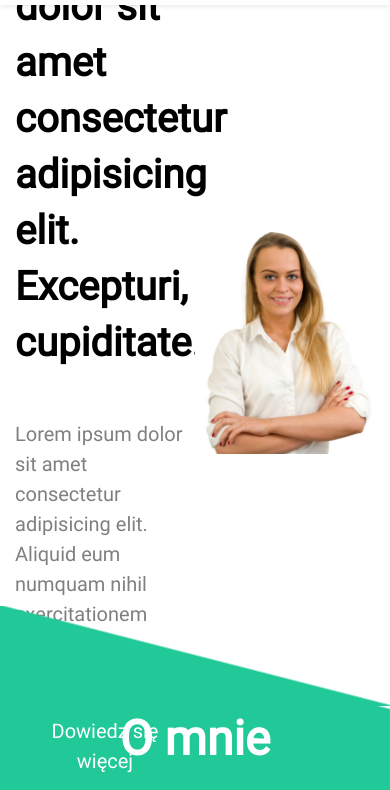
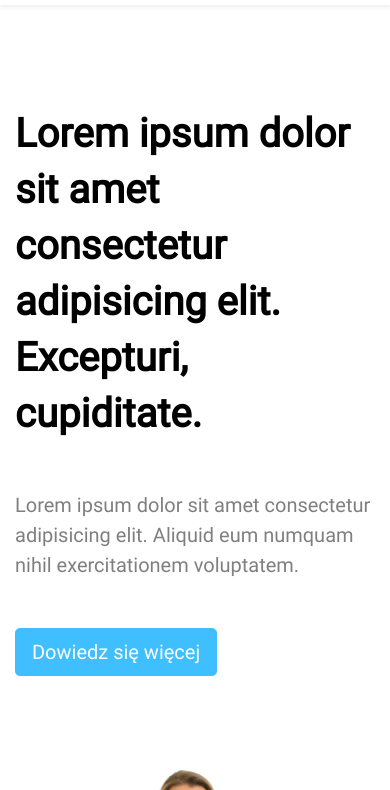
Before and after one commit to adampielach/feasyo, a website: page index.html in a window 390 px wide. Shown: the part 54-844 px from the top of the page. Drawn offline with Linux system fonts and the light colour scheme.

Commit message:
kv logo placement fixed for desktop/mobile

```diff
--- a/index.html
+++ b/index.html
@@ -1,28 +1,40 @@
 <!DOCTYPE html>
 <html lang="en">
   <head>
-    <meta charset="UTF-8">
-    <meta name="viewport" content="width=device-width, initial-scale=1.0">
-    <meta http-equiv="X-UA-Compatible" content="ie=edge">
+    <meta charset="UTF-8" />
+    <meta name="viewport" content="width=device-width, initial-scale=1.0" />
+    <meta http-equiv="X-UA-Compatible" content="ie=edge" />
     <title>Document</title>
-    <link rel="stylesheet" href="./css/vendors/bootstrap.min.css">
-    <link rel="stylesheet" href="./css/index.css">
+    <link rel="stylesheet" href="./css/vendors/bootstrap.min.css" />
+    <link rel="stylesheet" href="./css/index.css" />
     <script src="./js/vendors/jquery.min.js"></script>
     <script src="./js/vendors/bootstrap.min.js"></script>
   </head>
   <body>
-    <nav class="navbar navbar-light bg-white navbar-expand-md fixed-top shadow-sm">
+    <nav
+      class="navbar navbar-light bg-white navbar-expand-md fixed-top shadow-sm"
+    >
       <div class="container">
         <a class="navbar-brand" href="./">
-                <img src="./img/logo.png" alt="logo">
+          <img src="./img/logo.png" alt="logo" />
         </a>
-            <button class="navbar-toggler" type="button" data-toggle="collapse" data-target="#main-nav" aria-controls="main-nav" aria-expanded="false" aria-label="Toggle navigation">
+        <button
+          class="navbar-toggler"
+          type="button"
+          data-toggle="collapse"
+          data-target="#main-nav"
+          aria-controls="main-nav"
+          aria-expanded="false"
+          aria-label="Toggle navigation"
+        >
           <span class="navbar-toggler-icon"></span>
         </button>
         <div id="main-nav" class="collapse navbar-collapse">
           <ul class="navbar-nav ml-auto">
             <li class="nav-item active">
-                        <a class="nav-link" href="#">Strona główna <span class="sr-only">(current)</span></a>
+              <a class="nav-link" href="#"
+                >Strona główna <span class="sr-only">(current)</span></a
+              >
             </li>
             <li class="nav-item">
               <a class="nav-link" href="#">O mnie</a>
@@ -42,10 +54,12 @@
         <section class="kv container">
           <div class="kv-content">
             <h1>
-                        Lorem ipsum dolor sit amet consectetur adipisicing elit. Excepturi, cupiditate.
+              Lorem ipsum dolor sit amet consectetur adipisicing elit.
+              Excepturi, cupiditate.
             </h1>
             <p class="lead mt-5 mb-5 text-black-50">
-                        Lorem ipsum dolor sit amet consectetur adipisicing elit. Aliquid eum numquam nihil exercitationem voluptatem.
+              Lorem ipsum dolor sit amet consectetur adipisicing elit. Aliquid
+              eum numquam nihil exercitationem voluptatem.
             </p>
             <a href="#">
               <button class="btn btn-feasyo btn-lg">
@@ -54,12 +68,12 @@
             </a>
           </div>
           <div class="kv-image">
-                    <img src="./img/kv-background.png" alt="">
+            <img src="./img/kv-background.png" alt="" />
           </div>
         </section>
+        <div class="divider-top"></div>
       </div>
     </div>
-    <div class="divider-top"></div>
     <div class="bg-accented">
       <div class="row">
         <div class="col col-lg-12">
@@ -69,11 +83,23 @@
           <section class="about container py-5">
             <div class="about-content">
               <p>
-                                Lorem ipsum dolor sit amet consectetur, adipisicing elit. Iste accusamus ipsum repudiandae quidem inventore libero? Quos, quisquam qui hic obcaecati neque nam ipsa iste est soluta perspiciatis accusantium quas doloremque, quo quae nobis voluptatibus, cumque ipsam impedit vel dignissimos dicta! Voluptates, odit dignissimos similique deleniti quia tempora fugiat rem neque quibusdam, unde reprehenderit labore adipisci voluptatibus consectetur consequuntur obcaecati modi sapiente beatae qui quo! Officia pariatur omnis, provident dolor incidunt alias rerum facilis repudiandae ullam minima exercitationem in, at, dignissimos cum minus atque id maiores voluptates saepe recusandae repellendus sint. Voluptate expedita veritatis illum consequatur dolores! Eveniet corrupti necessitatibus saepe.
+                Lorem ipsum dolor sit amet consectetur, adipisicing elit. Iste
+                accusamus ipsum repudiandae quidem inventore libero? Quos,
+                quisquam qui hic obcaecati neque nam ipsa iste est soluta
+                perspiciatis accusantium quas doloremque, quo quae nobis
+                voluptatibus, cumque ipsam impedit vel dignissimos dicta!
+                Voluptates, odit dignissimos similique deleniti quia tempora
+                fugiat rem neque quibusdam, unde reprehenderit labore adipisci
+                voluptatibus consectetur consequuntur obcaecati modi sapiente
+                beatae qui quo! Officia pariatur omnis, provident dolor incidunt
+                alias rerum facilis repudiandae ullam minima exercitationem in,
+                at, dignissimos cum minus atque id maiores voluptates saepe
+                recusandae repellendus sint. Voluptate expedita veritatis illum
+                consequatur dolores! Eveniet corrupti necessitatibus saepe.
               </p>
             </div>
             <div class="about-image shadow">
-                        <img src="./img/avatar.jpg" alt="Magdalena">
+              <img src="./img/avatar.jpg" alt="Magdalena" />
             </div>
           </section>
         </div>
--- a/scss/modules/_colors.scss
+++ b/scss/modules/_colors.scss
@@ -1,4 +1,4 @@
-$base: #20c997;
+$base: #3fbfff;
 // $base: #00bfa5;
 $accent: darken($base, 5%);
 $dark: #37474f;
--- a/scss/modules/_key_visual.scss
+++ b/scss/modules/_key_visual.scss
@@ -1,47 +1,51 @@
 .kv {
+  color: black;
   display: flex;
   align-items: center;
-  color: black;
   position: relative;
-  height: 90vh;
-  // background: no-repeat url('../img/kv-background.png');
-  // background-position: 15vw;
-  // background-size: contain;
-  margin-bottom: -6rem;
-  &::after {
-    content: "";
-    width: 100%;
-    height: 100px;
-    position: absolute;
-    left: 0px;
-    bottom: 0;
-    background: linear-gradient(
-      to left bottom,
-      rgba(255, 255, 255, 0) 49%,
-      #20c997 50%
-    );
+  @media (max-width: 768px) {
+    margin-top: 10rem;
+    flex-direction: column;
   }
 }
+
+// .kv-wrapper {
+//   display: flex;
+//   align-items: center;
+//   position: relative;
+// }
 
 .kv-content {
   width: 50%;
   h1 {
     line-height: 3.5rem;
     font-weight: 700;
-    // max-width: 60%;
   }
   p.lead {
     color: lighten($base, 5%);
-    // max-width: 40%;
+  }
+  @media (max-width: 768px) {
+    width: 100%;
   }
 }
 
 .kv-image {
   width: 50%;
   display: flex;
+  bottom: -85px;
+  position: relative;
   justify-content: center;
   overflow: hidden;
   img {
     width: 190%;
   }
+  @media (max-width: 992px) {
+    bottom: -135px;
+  }
+  @media (max-width: 825px) {
+    bottom: -140px;
+  }
+  @media (max-width: 768px) {
+    bottom: -60px;
+  }
 }
```
Also changed, not shown: css/index.css, 1 other file. Lines whose indentation alone changed are shown as unchanged.
